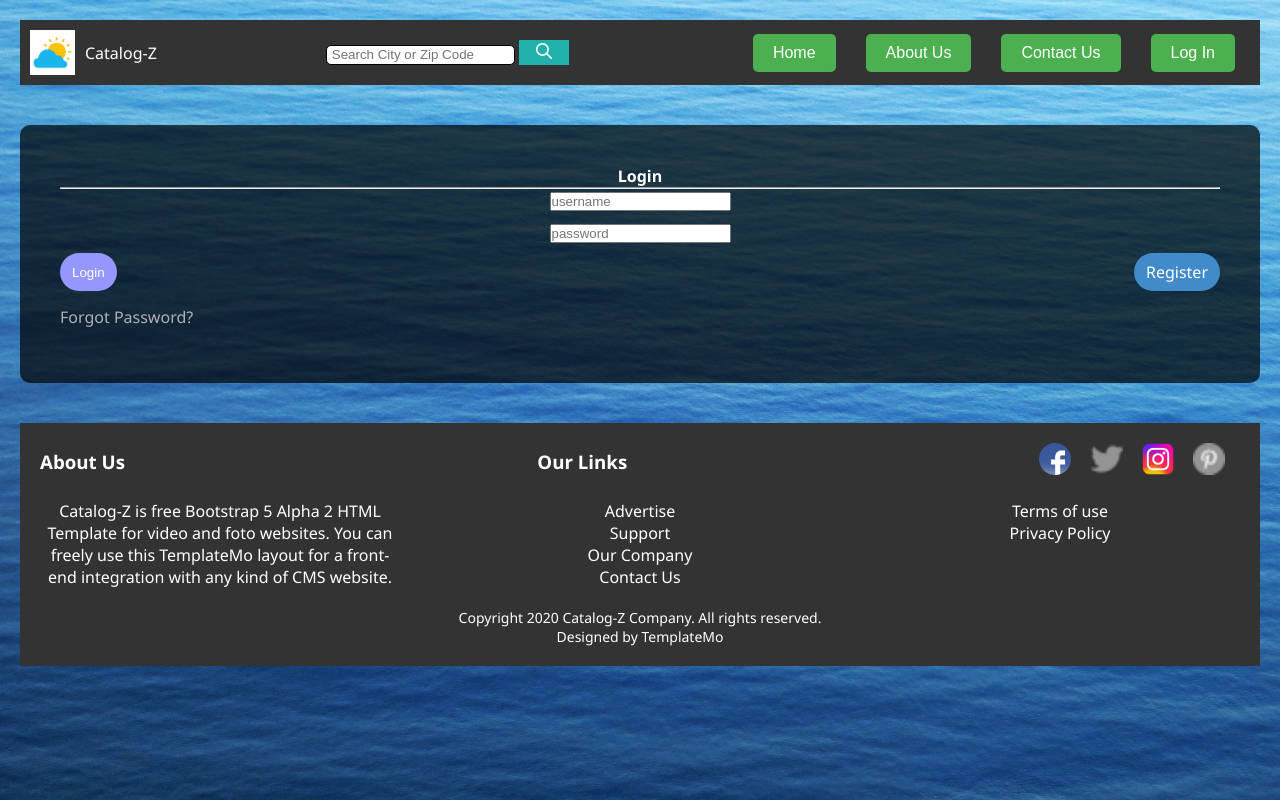
After one commit to drennd/ProjektiWeb1, a PHP site: page /LOGIN.html in a window 1280 px wide. The commit adds this page. Run offline with PHP 8.4, Linux system fonts and the light colour scheme.

Commit message:
Kryjta perafersisht LOGIN dhe REGISTER format

```diff
--- a/HTMLS/Home.html
+++ b/HTMLS/Home.html
@@ -19,12 +19,16 @@
             <a href="Home.html"><button class="btn Home">Home</button></a>
             <a href="AboutUs.html   "><button class="btn AboutUs">About Us</button></a>
             <a href="ContactUs.html"><button class="btn ContactUs">Contact Us</button></a>
-            <a href="Home.html"><button class="btn LogIn">Log In</button></a>
+            <a href="LOGIN.html"><button class="btn LogIn">Log In</button></a>
             </h3>
     </header>
 <header class="ndHeader">
         <center><p style="font-size: small;"><img src="./weather-icon-png-2.png" alt="" style="height:30px;">16 DEGREES TIRANA,ALBANIA</p></center>
 </header>
+
+<div id="background-Picture">
+    <img src="./pexels-magda-ehlers-636353.jpg" alt="">
+</div>
 
 <main>
 
--- /dev/null
+++ b/HTMLS/LOGIN.html
@@ -0,0 +1,94 @@
+<!DOCTYPE html>
+<html lang="en">
+<head>
+    <meta charset="UTF-8" />
+    <title>Login</title>
+    <link rel="stylesheet" href="LoginCSS.css">
+    <script src="LOGIN.js" defer></script>
+</head>
+<body>
+  <header class="headerContainer">
+    <div class="logoAndCatalog">
+        <img src="./OIP.png" alt="logo" height="45px">
+        <p class="catalog">Catalog-Z</p>
+    </div>
+    <div class="SearchBar">
+    <center><input type="text" placeholder="Search City or Zip Code" style="height: 20px; ">
+    <button style="width: 50px; height: 25px; background-color: lightseagreen; border: inset 0px;"><img src="search.png" alt=""></button></center>
+    </div>
+    <h3 id="h3">
+        <a href="Home.html"><button class="btn Home">Home</button></a>
+        <a href="AboutUs.html"><button class="btn AboutUs">About Us</button></a>
+        <a href="ContactUs.html"><button class="btn ContactUs">Contact Us</button></a>
+        <a href="LOGIN.html"><button class="btn LogIn">Log In</button></a>
+    </h3>
+  </header>
+
+  <div id="background-Picture">
+      <img src="./pexels-magda-ehlers-636353.jpg" alt="">
+  </div>
+
+  <section class="module">
+    <div class="container">
+      <div class="row">
+        <div class="col-sm-5 col-sm-offset-1 mb-sm-40">
+          <div class="login-box">
+            <h4 class="font-alt">Login</h4>
+            <hr class="divider-w mb-10">
+            <form class="form" name="loginForm" onSubmit="return validateForm(true);" action="Home.html" method="post">
+              <div class="form-group">
+                <input class="form-control" id="username" name="usr" type="text" placeholder="username"/>
+              </div>
+              <div class="form-group">
+                <input class="form-control" id="password" name="pwd" type="password" placeholder="password"/>
+              </div>
+              <div class="form-groupLR">
+                <button class="btn btn-round btn-b" type="submit" value="login">Login</button>
+                <a href="REGISTER.html" class="btn btn-round btn-register">Register</a>
+              </div>
+              <div class="form-groupLR">
+                <a href="" class="forgot-password">Forgot Password?</a>
+              </div>
+            </form>
+          </div>
+        </div>
+      </div>
+    </div>
+  </section>
+
+  <footer>
+    <div class="footer-box">
+      <div class="f">
+          <h3>About Us</a></h3>
+          <h3>Our Links</h3>
+          <div class="ff">
+              <a href=""><img src="./fb-logo.png" alt="" width="32px" height="32px"></a>
+              <a href=""><img src="./twitter.png" alt="" width="32px" height="32px"></a>
+              <a href=""><img src="./ig-logo.png" alt="" width="32px" height="32px"></a>
+              <a href=""><img src="./pinterest.png" alt="" width="32px" height="32px"></a>
+          </div>
+      </div>
+      <div class="footermain">
+              <div class="footerleft">
+                  <p>Catalog-Z is free Bootstrap 5 Alpha 2 HTML Template for video and foto websites. You can freely use this TemplateMo layout for a front-end integration with any kind of CMS website.</p>
+              </div>
+              <div class="footercenter">
+                  <p>Advertise</p>
+                  <p>Support</p>
+                  <p>Our Company</p>
+                  <p>Contact Us</p>
+              </div>
+              <div class="footerright">
+                  <p>Terms of use</p>
+                  <p>Privacy Policy</p>
+              </div>
+          </div>
+          <div class="fundi">
+              <p>Copyright 2020 Catalog-Z Company. All rights reserved.</p>
+              <p>Designed by TemplateMo</p>
+          </div>
+      </div>
+    </div>
+  </footer>
+</body>
+</html>
--- /dev/null
+++ b/HTMLS/LOGIN.js
@@ -0,0 +1,19 @@
+function validateForm() {
+    var user = document.loginForm.usr.value;
+    var pass = document.loginForm.pwd.value;
+    var username = "username";
+    var password = "password";
+
+    if ((user == username) && (pass == password)) {
+        // Redirect to Home.html when login is successful
+        window.location.href = 'Home.html';
+        return true;
+    } else {
+        // Display alert before redirecting to LOGIN.html
+        alert("Login was unsuccessful, please check your username and password");
+
+        // Redirect to LOGIN.html when login is unsuccessful
+        window.location.href ='LOGIN.html';
+        return false;
+    }
+}
--- /dev/null
+++ b/HTMLS/LoginCSS.css
@@ -0,0 +1,184 @@
+/* Reset styles */
+* {
+    margin: 0;
+    padding: 0;
+    box-sizing: border-box; /* Include padding and border in the box model */
+}
+
+/* Body styles */
+body {
+    font-family: 'Segoe UI', Tahoma, Geneva, Verdana, sans-serif;
+    text-align: center;
+    background-color: #f5f5f5;
+    margin: 0;
+    padding: 20px;
+    background-attachment: fixed;
+}
+
+#background-Picture {
+    position: fixed;
+    top: 0;
+    left: 0;
+    width: 100%;
+    height: 100%;
+    z-index: -1;
+}
+
+#background-Picture img {
+    width: 100%;
+    height: 100%;
+    object-fit: cover;
+}
+
+/* Header styles */
+.headerContainer {
+    display: flex;
+    justify-content: space-between;
+    align-items: center;
+    background-color: #333; /* Updated background color */
+    color: white;
+    padding: 10px;
+}
+
+.logoAndCatalog {
+    display: flex;
+    align-items: center;
+}
+
+.logoAndCatalog img {
+    margin-right: 10px;
+}
+
+.SearchBar {
+    flex-grow: 1;
+}
+
+.SearchBar input {
+    height: 30px;
+    padding: 5px;
+    border: 1px solid black; /* Added border style */
+    border-radius: 5px;
+}
+
+/* Navigation styles */
+h3 {
+    display: flex;
+    align-items: center;
+}
+
+h3 a {
+    text-decoration: none;
+    color: white;
+    margin: 0 15px;
+    font-size: 16px;
+}
+
+h3 button {
+    background-color: #4CAF50;
+    border: none;
+    padding: 10px 20px;
+    color: white;
+    cursor: pointer;
+    border-radius: 5px;
+    font-size: 16px;
+    transition: background-color 0.3s ease; /* Smooth color transition */
+}
+
+h3 button:hover {
+    background-color: #45a049; /* Darker color on hover */
+}
+
+.module {
+    position: relative;
+    z-index: 1;
+    margin: 40px auto; /* Adjust the margin as needed */
+}
+
+/* Form styles */
+.form-group {
+    margin-bottom: 10px; /* Increased margin between form elements */
+}
+.forgot-password {
+    color: #b0b0b0; /* Slightly brighter color for the forgot password link */
+    text-decoration: none;
+}
+
+.form-groupLR {
+    display: flex;
+    justify-content: space-between;
+    margin-bottom: 15px;
+}
+
+.form-groupLR button {
+    background-color: rgb(150, 150, 255);
+    color: #fff;
+    border: none;
+    padding: 8px 12px;
+    text-decoration: none;
+    cursor: pointer;
+    border-radius: 20px;
+}
+
+.form-groupLR button:hover {
+    background-color: #777;
+}
+
+.btn-register {
+    background-color: #428bca; /* Choose your preferred color */
+    color: #fff;
+    border: none;
+    padding: 8px 12px;
+    text-decoration: none;
+    cursor: pointer;
+    border-radius: 20px;
+}
+/* Footer styles */
+.footer {
+
+    position: relative;
+    z-index: 2;
+
+}
+
+.f h3, .footermain p {
+    margin: 0;
+}
+
+.f {
+    display: flex;
+    justify-content: space-between;
+}
+
+.ff a {
+    margin-right: 15px;
+}
+
+.footermain {
+    display: flex;
+    justify-content: space-between;
+    margin-top: 20px;
+}
+
+.footerleft, .footercenter, .footerright {
+    flex: 0 0 30%;
+}
+
+.fundi {
+    margin-top: 20px;
+    font-size: 14px;
+}
+
+
+.login-box {
+    background-color: rgba(0, 0, 0, 0.7);
+    padding: 40px; /* Increased padding */
+    border-radius: 10px;
+    color: white;
+}
+
+.footer-box {
+    background-color: #333;
+    color: #fff;
+    padding: 20px;
+    text-align: center;
+}
```
Also changed, not shown: HTMLS/MainStyle.css (+16 -2 lines), HTMLS/REGISTER.css (added, +177 -0 lines), HTMLS/REGISTER.html (added, +99 -0 lines), HTMLS/REGISTER.js (added, +87 -0 lines), HTMLS/pexels-magda-ehlers-636353.jpg (added). Lines whose indentation alone changed are shown as unchanged.
